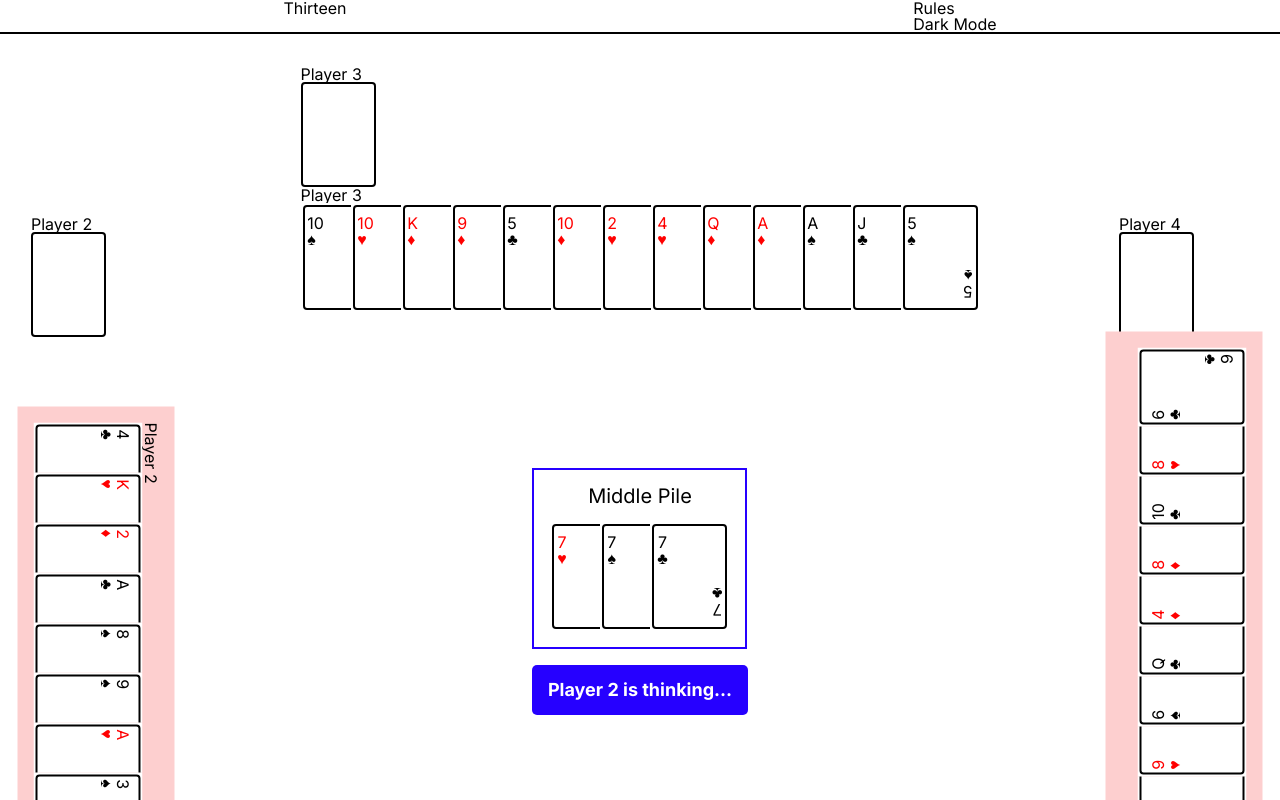
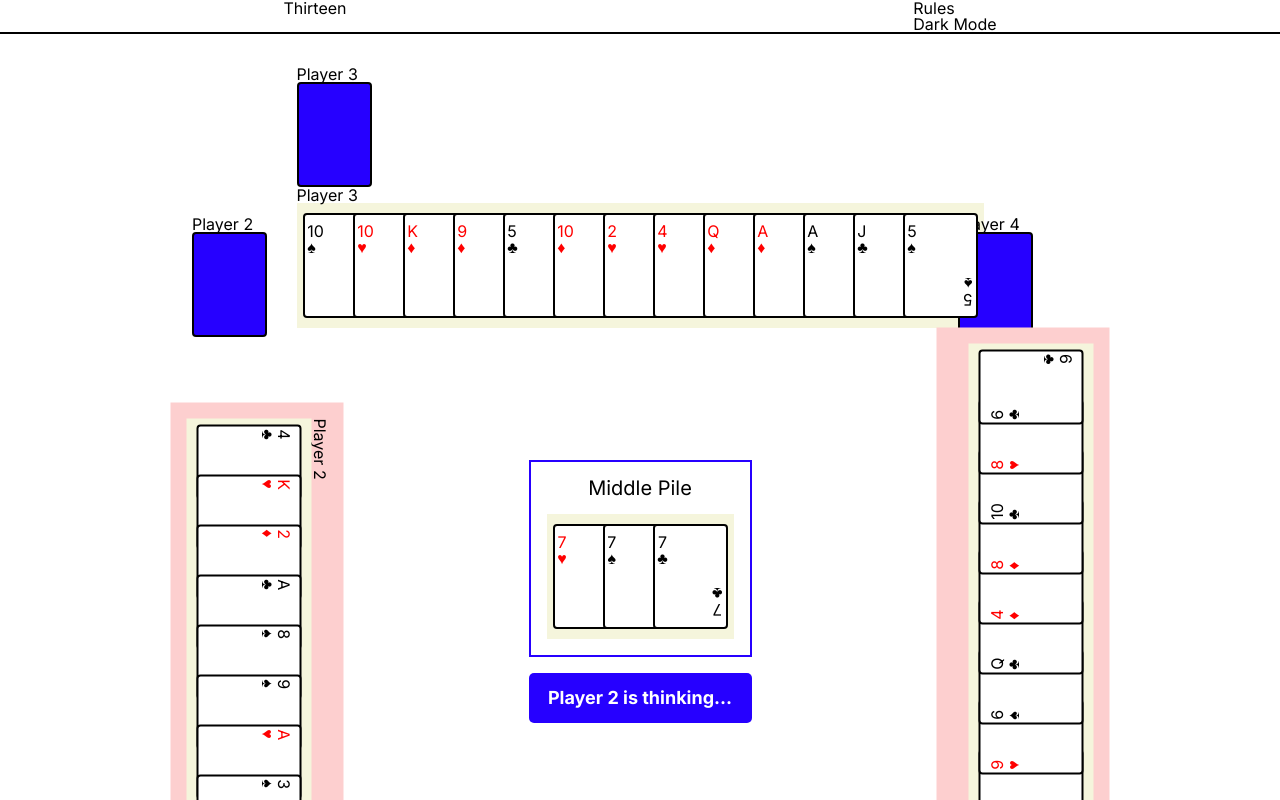
Before and after one commit to jduong09/thirteen, a Next.js app: page / in a window 1280 px wide. Both pictures are taken after a click on the button "Shuffle Deck". Shown: the top 800 px of the page. Built offline with nearby package versions, Linux system fonts and the light colour scheme; a web font is replaced by a local one.

Commit message:
Added Pass badge.

```diff
--- a/app/page.module.css
+++ b/app/page.module.css
@@ -7,20 +7,19 @@
 .handBtns {
   width: 100%;
   display: flex;
+  flex-direction: column;
 }
 
 .handBtns > section {
-  width: 50%;
   display: flex;
+  width: 100%;
+  margin: 0;
+  justify-content: center;
 }
 
-.handBtns > section:first-child {
-  margin: 0 auto 0 0;
-}
-
-.handBtns > section:last-child {
-  justify-content: flex-end;
-  height: fit-content;
+.BtnsAction {
+  display: flex;
+  flex-direction: column;
 }
 
 .handBtns form {
@@ -32,7 +31,7 @@
   border: 1px solid blue;
   padding: .5rem 1rem;
   cursor: pointer;
-  margin: 1rem 1rem 0 0;
+  margin-bottom: 1rem;
 }
 
 .handBtns button:last-of-type {
--- a/components/cards/cards.module.scss
+++ b/components/cards/cards.module.scss
@@ -3,11 +3,12 @@
   align-items: center;
   overflow-x: auto;
   width: 100%;
+  padding: .5rem .25rem;
+  background-color: beige;
   > li {
     width: 50px;
     display: block;
     z-index: 1;
-    background: white;
   }
   >li:last-child {
     width: auto;
@@ -19,6 +20,7 @@
   width: 75px;
   height: 105px;
   border: 2px solid black;
+  background-color: white;
   border-radius: 4px;
   margin: 2px;
 }
--- a/components/game/game.js
+++ b/components/game/game.js
@@ -29,6 +29,7 @@ const Game = () => {
   const [newRound, setNewRound] = useState(false);
   const [turnMessage, setTurnMessage] = useState('');
   const [gameOverClause, setGameOverClause] = useState(null);
+  const [showQty, setShowQty] = useState(false);
 
   // Build Card Deck
   const suites = ['spades', 'clubs', 'diamonds', 'hearts'];
@@ -372,6 +373,10 @@ const Game = () => {
     setCurrentTurnCombo(e.target.value);
   }
 
+  const handleShowQty = () => {
+    setShowQty(!showQty);
+  }
+
   const shuffleBtn = deckIsShuffled ? null : <button className={gameStyles.shuffleBtn} onClick={onShuffleClick}>Shuffle Deck</button>;
 
   const listAiHands = hands.reduce((result, hand) => {
@@ -387,16 +392,20 @@ const Game = () => {
     } else {
       let roundMessage;
       if (playerObj.skipped) {
-        roundMessage = 'PASSED!';
+        roundMessage = 'P';
       } else if (playerObj.roundWin) {
-        roundMessage = 'ROUND WINNER!';
+        roundMessage = 'W';
       } else {
         roundMessage = '';
       }
       return (<li className={gameStyles.aiHand} key={idx}>
         <div className={gameStyles.aiMobileHand}>
           <h3>{`Player ${playerObj.player + 1}`}</h3>
-          <div className={gameStyles.cardFaceDown}></div>
+          {roundMessage && <div className={gameStyles.roundMessage}>{roundMessage}</div>}
+          <div className={gameStyles.divMobileFaces}>
+            <div className={showQty ? gameStyles.hide : gameStyles.cardFaceDown} onClick={handleShowQty}></div>
+            <div className={showQty ? gameStyles.cardDisplay : gameStyles.hide} onClick={handleShowQty}>{playerObj.hand.length}</div>
+          </div>
         </div>
         <div className={gameStyles.handContainer}>
           <div className={gameStyles.rotateDiv}>
--- a/components/game/game.module.scss
+++ b/components/game/game.module.scss
@@ -120,7 +120,7 @@ $primary-color: #2600ff;
   width: 100%;
   display: grid;
   grid-template-columns: 15% 70% 15%;
-  grid-template-rows: 150px 750px 150px;
+  grid-template-rows: 150px 750px 1fr;
   > .middleDiv {
     grid-column: 2 / 3;
     grid-row: 2 / 3;
@@ -130,32 +130,31 @@ $primary-color: #2600ff;
   > li {
     position: relative;
     align-items: center;
-    justify-self: center;
   }
   > li:nth-child(2) {
-    grid-column: 1 / 2;
+    grid-column: 2 / 3;
     grid-row: 2 / 3;
-    width: 130px;
-    height: 700px;
+    justify-self: start;
   }
   > li:nth-child(3) {
     grid-column: 2 / 3;
     grid-row: 1 / 2;
+    justify-self: center;
   }
   > li:nth-child(4) {
-    grid-column: 3 / 4;
+    grid-column: 2 / 3;
     grid-row: 2 / 3;
-    width: 130px;
-    height: 700px;
+    justify-self: end;
   }
   > li:nth-child(5) {
+    width: 100%;
     grid-column: 1 / 4;
     grid-row: 3 / 4;
     display: flex;
     flex-wrap: wrap;
     justify-content: space-between;
     align-items: center;
-    width: 100%;
+    padding: 1rem;
   }
 }
 
@@ -190,11 +189,42 @@ $primary-color: #2600ff;
   transform: rotate(-90deg) translate(-50%, -50%);
 }
 
-.cardFaceDown {
+.cardFaceDown, .cardDisplay {
   width: 75px;
   height: 105px;
   border: 2px solid black;
   border-radius: 4px;
+}
+
+.cardFaceDown {
+  background-color: #2600ff;
+}
+
+.cardDisplay {
+  background-color: #2600ff83;
+  display: flex;
+  align-items: center;
+  justify-content: center;
+  font-size: 1.25rem;
+  font-weight: 500;
+}
+
+.roundMessage {
+  padding: 4px;
+  border: 4px solid black;
+  border-radius: 50%;
+  font-weight: 700;
+  position: absolute;
+  top: -1rem;
+  right: -1rem;
+}
+
+.aiMobileHand {
+  position: relative;
+}
+
+.hide {
+  display: none !important;
 }
 
 @media (max-width: 568px) {
@@ -202,3 +232,8 @@ $primary-color: #2600ff;
     display: none;
    }
 }
+
+/* Width Height for Hand in Tablet/Desktop View
+  width: 130px;
+  height: 700px;
+*/
--- a/components/gameComponents/hand.js
+++ b/components/gameComponents/hand.js
@@ -136,7 +136,7 @@ const Hand = ({ cards, playerTurn, comboIsValid, requestCombo, currentTurnCombo,
             </select>
           </label>
         </section>
-        <section>
+        <section className={styles.BtnsAction}>
           <button disabled={!isMyTurn} onClick={finalizeTurn}>Finalize Turn</button>
           <button disabled={!isMyTurn} onClick={() => passTurn(playerTurn)}>Pass Turn</button>
         </section>
```
